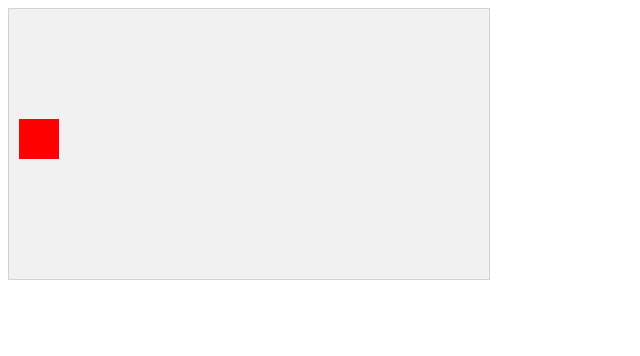
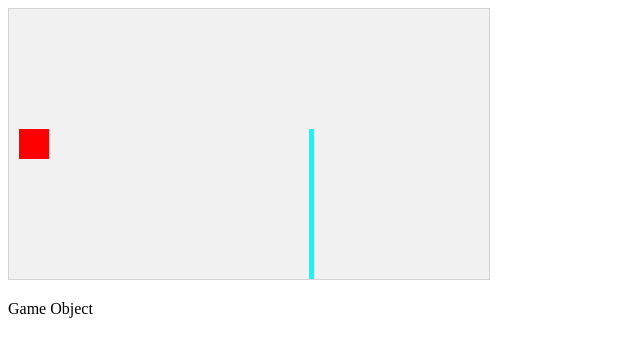
Before and after one commit to raviMukti/gamecanvas, a plain HTML site: page index.html in a window 1280 px wide. Shown: the whole page, without its empty margins (0-640 px from the left). Drawn offline with Linux system fonts and the light colour scheme.

Commit message:
Membuat Penghalang

```diff
--- a/index.html
+++ b/index.html
@@ -1,28 +1,29 @@
 <!DOCTYPE html>
-<html lang="en">
+<html>
 <head>
-    <meta charset="UTF-8">
-    <meta name="viewport" content="width=device-width, initial-scale=1.0">
-    <meta http-equiv="X-UA-Compatible" content="ie=edge">
-    <title>Mencoba Game Canvas</title>
+<meta name="viewport" content="width=device-width, initial-scale=1.0"/>
 <style>
 canvas {
-            border: 1px solid #d3d3d3;
-            background-color : #f1f1f1;
+    border:1px solid #d3d3d3;
+    background-color: #f1f1f1;
 }
 </style>
 </head>
-<body onload="startGame()"> <!-- Event onload akan membuka fungsi startGame()-->
+<body onload="startGame()"> <!-- memanggil method startgame -->
 <script>
 
-        var redGamePiece;
+var kotakObjek; //Pembuatan variabel yg menjadi objek permainan
+var penghalang;
 
+//method untuk memulai permainan
 function startGame() {
-            myGameArea.start(); // start() untuk memanggil metode start()
-            redGamePiece = new component (40, 40, "red" , 10, 110);
+    areaPermainan.start(); //memanggil method untuk membuat canvas
+    penghalang = new component(5, 200, "aqua", 300, 120);
+    kotakObjek = new component(30, 30, "red", 10, 120); //inisialisasi pengisian nilai objek
 }
 
-        var myGameArea = { // membuat canvas
+//konstruktor yang berisi method area permainan
+var areaPermainan = {
     canvas : document.createElement("canvas"),
     start : function() {
         this.canvas.width = 480;
@@ -30,54 +31,57 @@
         this.context = this.canvas.getContext("2d");
         document.body.insertBefore(this.canvas, document.body.childNodes[0]);
         this.interval = setInterval(updateGameArea, 20);
-                window.addEventListener('keydown', function (e){
-                    myGameArea.key = e.keyCode;
+        window.addEventListener('keydown', function (e) {
+            areaPermainan.keys = (areaPermainan.keys || []);
+            areaPermainan.keys[e.keyCode] = (e.type == "keydown");
         })
-                window.addEventListener('keyup', function(e){
-                    myGameArea.key = false;
+        window.addEventListener('keyup', function (e) {
+            areaPermainan.keys[e.keyCode] = (e.type == "keydown");
         })
     },
 
-            //Untuk Menghilangkan Jejak Objek ketika bergerak
-            clear : function() {
-                this.context.clearRect(0,0, this.canvas.width, this.canvas.height);
+    //method untuk membuat objek tidak meninggalkan jejak pada canvas
+    clear : function(){
+        this.context.clearRect(0, 0, this.canvas.width, this.canvas.height);
     }
 }
 
-        function component (width, height, color, x, y) { //membuat pemain/objek
-            this.width =width;
+//method membuat objek
+function component(width, height, color, x, y) {
+    this.gamearea = areaPermainan;
+    this.width = width;
     this.height = height;
-            this.speedX = 0; //inisialisasi kecepatan
-            this.speedY = 0; //inisialisasi kecepatan
+    this.speedX = 0;
+    this.speedY = 0;
     this.x = x;
     this.y = y;
-            this.update = function(){
-                ctx = myGameArea.context;
+    this.update = function() {
+        ctx = areaPermainan.context;
         ctx.fillStyle = color;
         ctx.fillRect(this.x, this.y, this.width, this.height);
     }
 
-            //Untuk Membuat Posisi Baru Objek Merah
-            this.newPos = function () {
+    //method untuk posisi baru objek
+    this.newPos = function() {
         this.x += this.speedX;
         this.y += this.speedY;
     }
-
 }
 
-        //Untuk Membuat Frame
+//method untuk membuat frame agar terlihat seperti gambar bergerak
 function updateGameArea() {
-            myGameArea.clear(); //Memanggil method clear untuk meninggalkan jejak
-            redGamePiece.speedX = 0;
-            redGamePiece.speedY = 0;
-            if (myGameArea.key && myGameArea.key == 37) {redGamePiece.speedX = -1; }
-            if (myGameArea.key && myGameArea.key == 39) {redGamePiece.speedX = 1; }
-            if (myGameArea.key && myGameArea.key == 38) {redGamePiece.speedY = -1; }
-            if (myGameArea.key && myGameArea.key == 40) {redGamePiece.speedY = 1; }
-            redGamePiece.newPos();
-            redGamePiece.update();
+    areaPermainan.clear();
+    kotakObjek.speedX = 0;
+    kotakObjek.speedY = 0;
+    if (areaPermainan.keys && areaPermainan.keys[37]) {kotakObjek.speedX = -1; }
+    if (areaPermainan.keys && areaPermainan.keys[39]) {kotakObjek.speedX = 1; }
+    if (areaPermainan.keys && areaPermainan.keys[38]) {kotakObjek.speedY = -1; }
+    if (areaPermainan.keys && areaPermainan.keys[40]) {kotakObjek.speedY = 1; }
+    kotakObjek.newPos();
+    kotakObjek.update();
+    penghalang.update();
 }
-
 </script>
+<p>Game Object</p>
 </body>
 </html>
```
Lines whose indentation alone changed are shown as unchanged.
